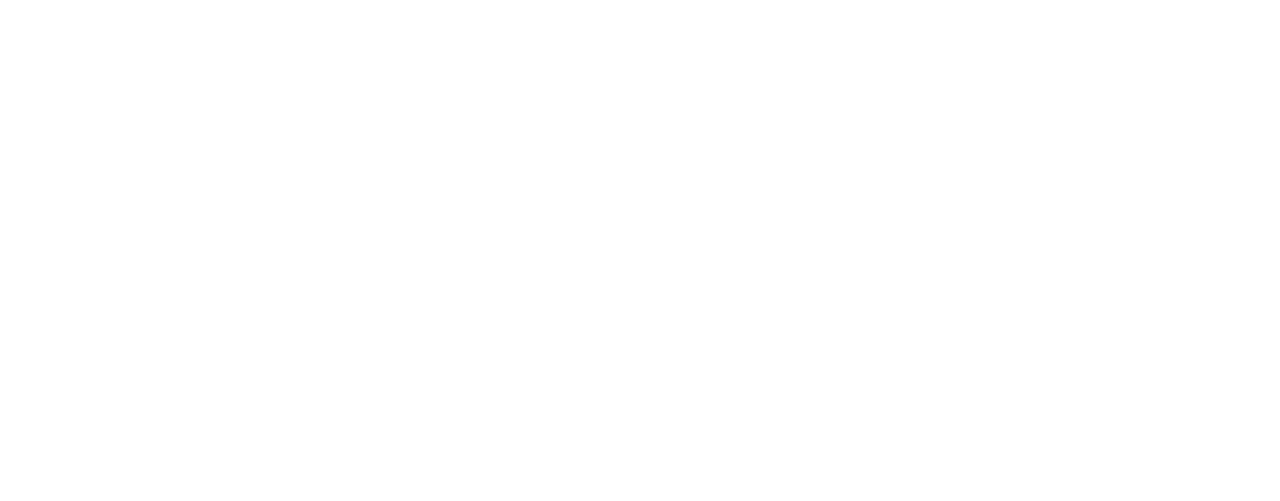
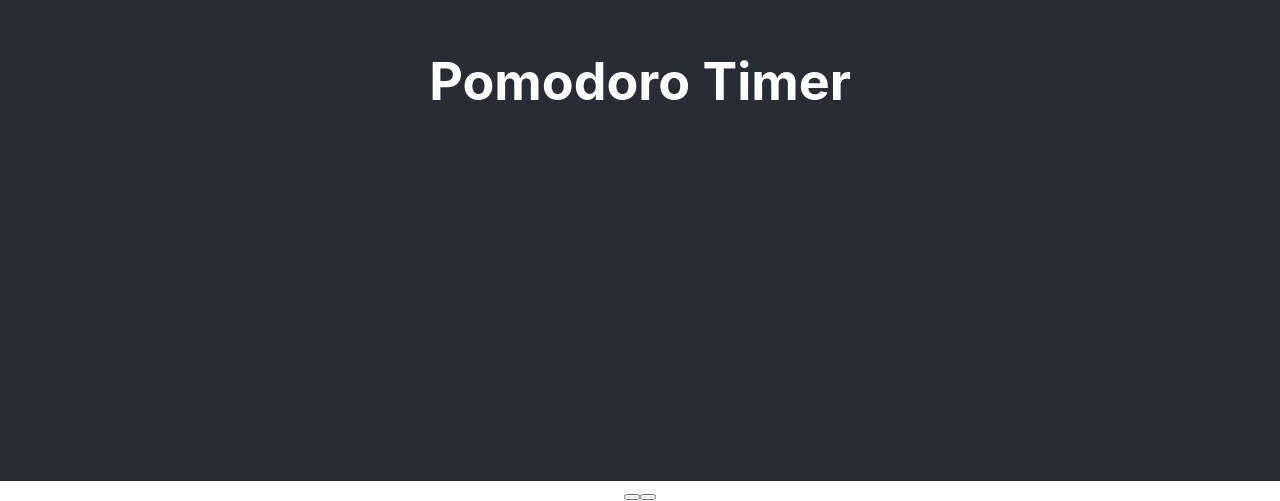
Before and after one commit to matthewgoicochea/pomodoro-timer, a React (Create React App) app: page / in a window 1280 px wide. Shown: the part 319-820 px from the top of the page. Built offline with nearby package versions, Linux system fonts and the light colour scheme.

Commit message:
added /utils + base components

```diff
--- a/src/App.js
+++ b/src/App.js
@@ -1,7 +1,14 @@
+import Header from "./Header";
+import Pomodoro from "./Pomodoro";
 import "./App.css";
 
 function App() {
-  return <div className="App"></div>;
+  return (
+    <div className="App">
+      <Header />
+      <Pomodoro />
+    </div>
+  );
 }
 
 export default App;
--- /dev/null
+++ b/src/Header.jsx
@@ -0,0 +1,11 @@
+import React from "react";
+
+function Header() {
+  return (
+    <header className="App-header container">
+      <h1>Pomodoro Timer</h1>
+    </header>
+  );
+}
+
+export default Header;
--- /dev/null
+++ b/src/Pomodoro.jsx
@@ -0,0 +1,161 @@
+import React, { useEffect, useState } from "react";
+import classNames from "./utils/class-names";
+import useInterval from "./utils/useInterval";
+
+function Pomodoro() {
+  // STATES
+  //set focus
+  const [focusDuration, setFocusDuration] = useState(25);
+  const [focusCount, setFocusCount] = useState(focusDuration * 60);
+  const [isFocus, setIsFocus] = useState(true);
+  //set break
+  const [breakDuration, setBreakDuration] = useState(5);
+  const [breakCount, setBreakCount] = useState(breakDuration * 60);
+  //set progress bar
+  let barWidth = 0;
+  let ariaValue = 0;
+
+  // TIMER
+  const [isTimerRunning, setIsTimerRunning] = useState(false);
+  useInterval(
+    () => {
+      // ToDo: Implement what should happen when the timer is running
+      //onPlay();
+    },
+    isTimerRunning ? 1000 : null
+  );
+
+  // On Play/Pause
+  function PlayPause() {
+    /*
+    // toggle timer
+    setIsTimerRunning((prevState) => !prevState);
+    if (focusCount === focusDuration * 60 && isTimerRunning === false) {
+      setFocusCount(focusDuration * 60);
+    }
+    if (breakCount === breakDuration * 60 && isTimerRunning === false) {
+      setBreakCount(breakDuration * 60);
+    }
+    if (isTimerRunning === true) {
+      console.log("PAUSE");
+      disableTimerBtns();
+    } else if (isTimerRunning === false) {
+      console.log("PLAY");
+      enableStopButton();
+      disableTimerBtns();
+    }
+	*/
+  }
+
+  // ON STOP
+  const onStop = () => {
+    /*
+    console.log("Stop");
+    setIsTimerRunning(false);
+    setIsFocus(true);
+    setFocusCount(focusDuration * 60);
+    setBreakCount(breakDuration * 60);
+    disableStopButton();
+    enableTimerButtons();
+    // set session info
+    const sessionInfo = document.querySelector("#sessionInfo");
+    sessionInfo.classList.add("d-none");
+    sessionInfo.classList.remove("d-block");
+    const progressBar = document.querySelector(".progress");
+    progressBar.classList.add("d-none");
+    progressBar.classList.remove("flex");
+		*/
+  };
+
+  // RENDER
+  return (
+    <div className="container">
+      <div className="pomodoro">
+        <div className="row">
+          <div className="col">
+            <div className="input-group input-group-lg mb-2">
+              {/* <Timer
+                title="Focus Duration"
+                upperLimit={60}
+                lowerLimit={5}
+                changeInterval={5}
+                value={focusDuration}
+                onChange={setFocusDuration}
+                disabled={isTimerRunning}
+              />*/}
+            </div>
+          </div>
+          <div className="col">
+            <div className="float-right">
+              <div className="input-group input-group-lg mb-2">
+                {/*<Timer
+                  title="Break Duration"
+                  changeInterval={1}
+                  value={breakDuration}
+                  onChange={setBreakDuration}
+                  disabled={isTimerRunning}
+                  upperLimit={15}
+                  lowerLimit={1}
+								/>*/}
+              </div>
+            </div>
+          </div>
+        </div>
+        <div className="row">
+          <div className="col">
+            <div
+              className="btn-group btn-group-lg mb-2"
+              role="group"
+              aria-label="Timer controls"
+            >
+              <button
+                type="button"
+                className="btn btn-primary"
+                data-testid="play-pause"
+                title="Start or pause timer"
+                onClick={PlayPause}
+              >
+                <span
+                  className={classNames({
+                    oi: true,
+                    "oi-media-play": !isTimerRunning,
+                    "oi-media-pause": isTimerRunning,
+                  })}
+                />
+              </button>
+              {/* TODO: Implement stopping the current focus or break session and disable when there is no active session */}
+              <button
+                type="button"
+                className="btn btn-secondary disabled"
+                id="stopBtn"
+                title="Stop the session"
+                onClick={onStop}
+              >
+                <span className="oi oi-media-stop" />
+              </button>
+            </div>
+          </div>
+        </div>
+        <div>
+          {/* TODO: This area should show only when a focus or break session is running or pauses */}
+          <div className="row mb-2 d-none" id="sessionInfo">
+            {/*
+            <SessionInfo
+              isFocus={isFocus}
+              focusDuration={focusDuration}
+              breakDuration={breakDuration}
+              focusCount={focusCount}
+              breakCount={breakCount}
+              isTimerRunning={isTimerRunning}
+              barWidth={barWidth}
+              ariaValue={ariaValue}
+            />
+						*/}
+          </div>
+        </div>
+      </div>
+    </div>
+  );
+}
+
+export default Pomodoro;
--- /dev/null
+++ b/src/utils/class-names/index.js
@@ -0,0 +1,28 @@
+/**
+ * Use this function to dynamically assign the className property of react components.
+ *
+ * Usage:
+ *
+ *  <span className={classNames({
+ *               "oi": true,
+ *               "oi-media-play": currentState.isPaused,
+ *               'oi-media-pause': !currentState.isPaused
+ *             })}/>
+ *
+ *   if currentState.isPaused === true, the className will be "oi oi-media-play" otherwise it will be "oi oi-media-pause"
+ *
+ * @param classNameToBoolean
+ *    a map of a class name to a boolean value. If the boolean value is `true`, the class name is included, otherwise it is excluded.
+ * @returns {string}
+ *    a space delimited string of the class names which have a value of `true`.
+ */
+export default function classNames(classNameToBoolean) {
+  return Object.entries(classNameToBoolean)
+    .reduce(
+      (classes, [className, value]) =>
+        classes.concat(value ? className : undefined),
+      []
+    )
+    .filter((className) => className !== undefined)
+    .join(" ");
+}
--- /dev/null
+++ b/src/utils/useInterval/index.js
@@ -0,0 +1,24 @@
+// This custom hook is from: https://overreacted.io/making-setinterval-declarative-with-react-hooks/
+
+import { useEffect, useRef } from "react";
+
+export default function useInterval(callback, delay) {
+  const savedCallback = useRef();
+
+  // Remember the latest callback.
+  useEffect(() => {
+    savedCallback.current = callback;
+  }, [callback]);
+
+  // Set up the interval.
+  useEffect(() => {
+    function tick() {
+      savedCallback.current();
+    }
+
+    if (delay !== null) {
+      let id = setInterval(tick, delay);
+      return () => clearInterval(id);
+    }
+  }, [delay]);
+}
```
Also changed, not shown: src/utils/duration/index.js (added, +40 -0 lines).
